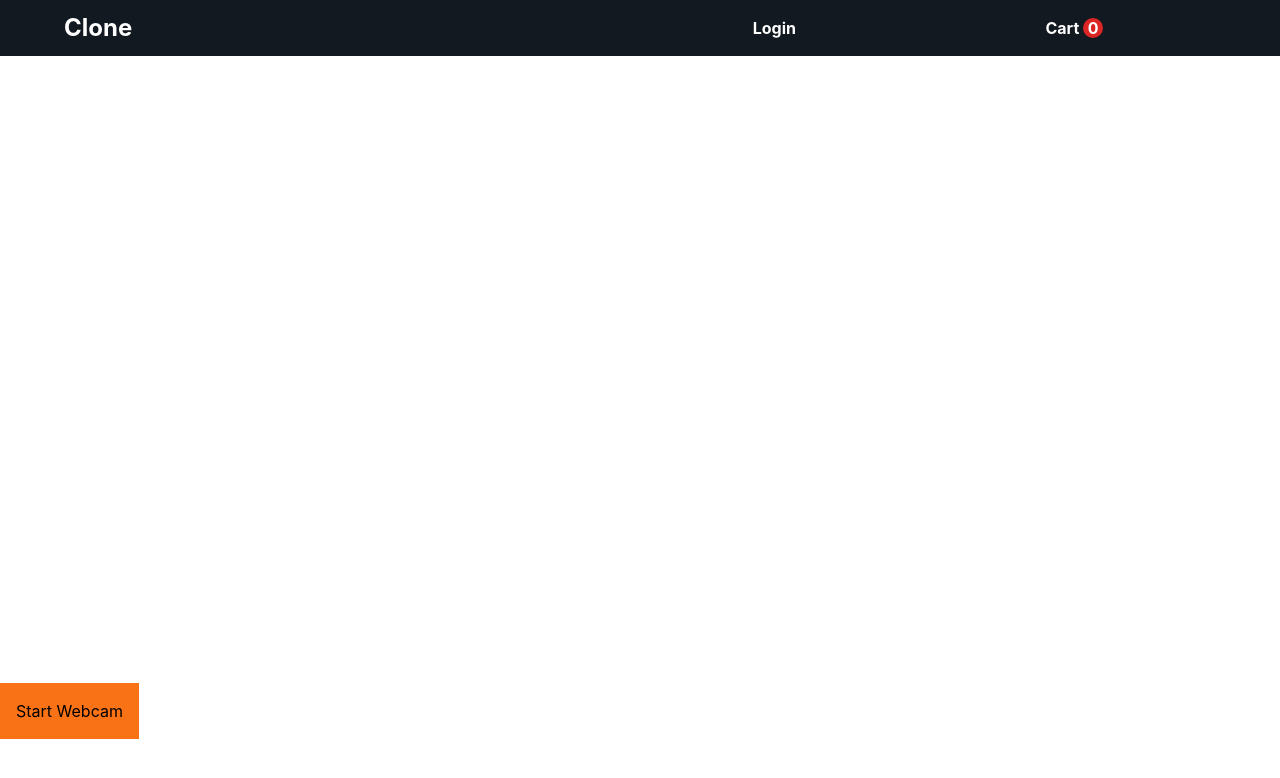
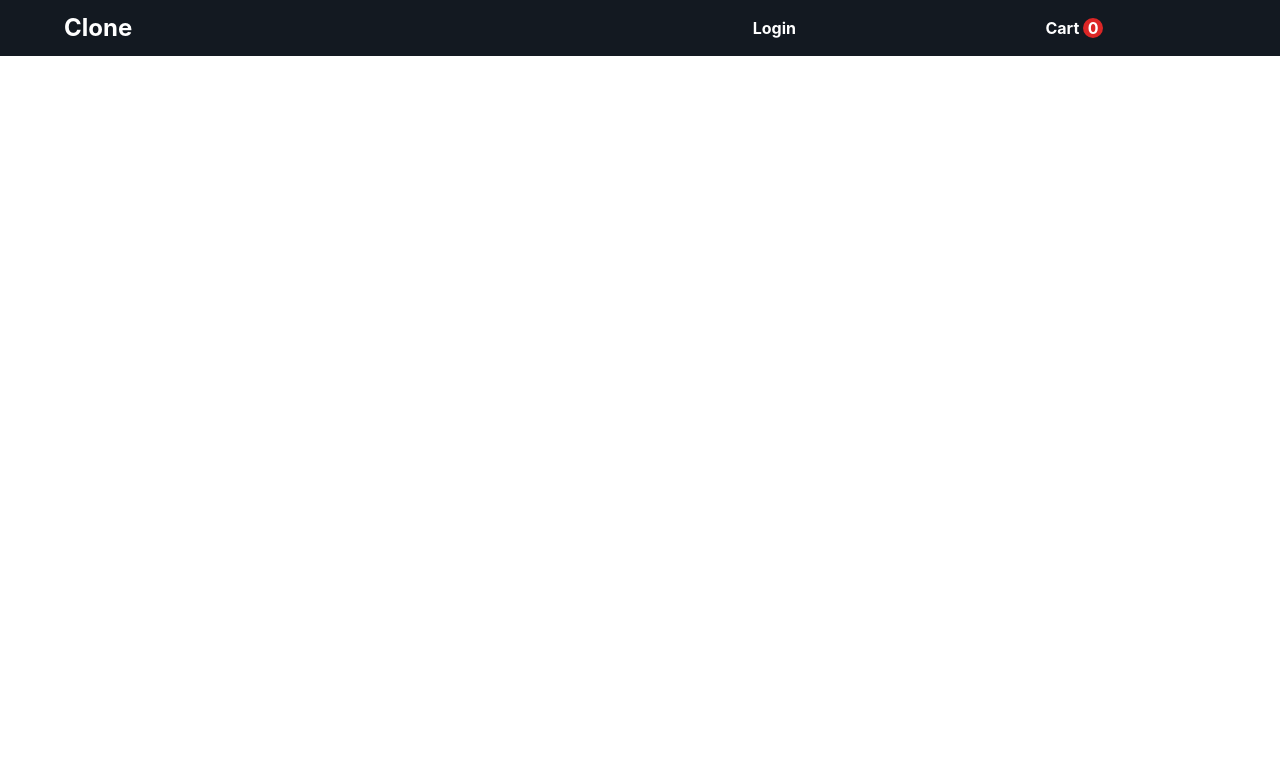
Before and after one commit to Roshan-S-Patil/amazon-clone, a React (Create React App) app in the folder client/: page /story-cam in a window 1280 px wide. Shown: the top 778 px of the page. Built offline with nearby package versions, Linux system fonts and the light colour scheme.

Commit message:
added camera page

```diff
--- a/client/src/pages/StoryCam.js
+++ b/client/src/pages/StoryCam.js
@@ -4,14 +4,14 @@ const StoryCam = () => {
   const videoRef = useRef(null);
   const canvasRef = useRef(null);
 
-    const [mediaStream, setMediaStream] = useState(null)
-    const [capturedImage, setCapturedImage] = useState(null)
+  const [mediaStream, setMediaStream] = useState(null);
+  const [capturedImage, setCapturedImage] = useState(null);
 
   const startWebcam = async () => {
     try {
       const stream = await navigator.mediaDevices.getUserMedia({
         video: {
-            aspectRatio:9/16
+          aspectRatio: 9 / 16,
         },
       });
       if (videoRef.current) {
@@ -60,30 +60,32 @@ const StoryCam = () => {
       }
     }
   };
-
   // Function to reset state (clear media stream and refs)
   const resetState = () => {
     stopWebcam(); // Stop the webcam if it's active
     setCapturedImage(null); // Reset captured image
   };
 
+
   return (
-    <div className='max-w-7xl h-dvh relative'>
-          <div className='aspect-9/16 max-w-96 relative '>
-      {capturedImage?
+    <div className="max-w-7xl h-dvh relative flex justify-center items-center">
+    <div className="container relative max-w-96 aspect-9/16 bg-main-shadow">
+      {
+        capturedImage?
         <>
-      <img src={capturedImage} alt="captured-image" className='w-full h-full' />
-      <button className='p-2 bg-amber-500 font-bold' onClick={()=>resetState()}>Reset</button>
+        <img src={capturedImage} alt="Captured" className="w-full h-full"/>
+        <button onClick={()=>{resetState()}} className="absolute text-white bg-main p-2 bottom-0">Reset</button>
         </>:<>
-      <video ref={videoRef} autoPlay muted className='w-full h-full'></video>
-      <canvas ref={canvasRef} className=' hidden'/>
+        <video ref={videoRef} className="w-full h-full" autoPlay muted></video>
+        <canvas ref={canvasRef} className="hidden"></canvas>
         {!videoRef.current?<>
-            <button onClick={()=>startWebcam()} className='text-black p-4 bg-orange-500 absolute'>Start Webcam</button>
+          <button onClick={()=>{startWebcam()}} className="absolute text-white bg-main p-2 bottom-0">Start Webcam</button>
         </>:<>
-        <button onClick={()=>captureImage()} className='text-black p-4 bg-orange-500 absolute'>Capture Image</button>
-        </>}
-      </>}
-      </div >
+        <button onClick={()=>{captureImage()}} className="absolute text-white bg-main p-2 bottom-0">Capture Image</button></>}
+
+        </>
+      }
+    </div>
   </div>
   )
 }
--- a/client/tailwind.config.js
+++ b/client/tailwind.config.js
@@ -5,9 +5,6 @@ module.exports = {
     './components/**/*.{html,js}',"./src/**/*.{html,js}"],
   theme: {
     extend: {
-      translate:{
-
-      },
       aspectRatio: {
         '9/16': '9 / 16',
         'banner':'4/1'
```
Lines whose indentation alone changed are shown as unchanged.
